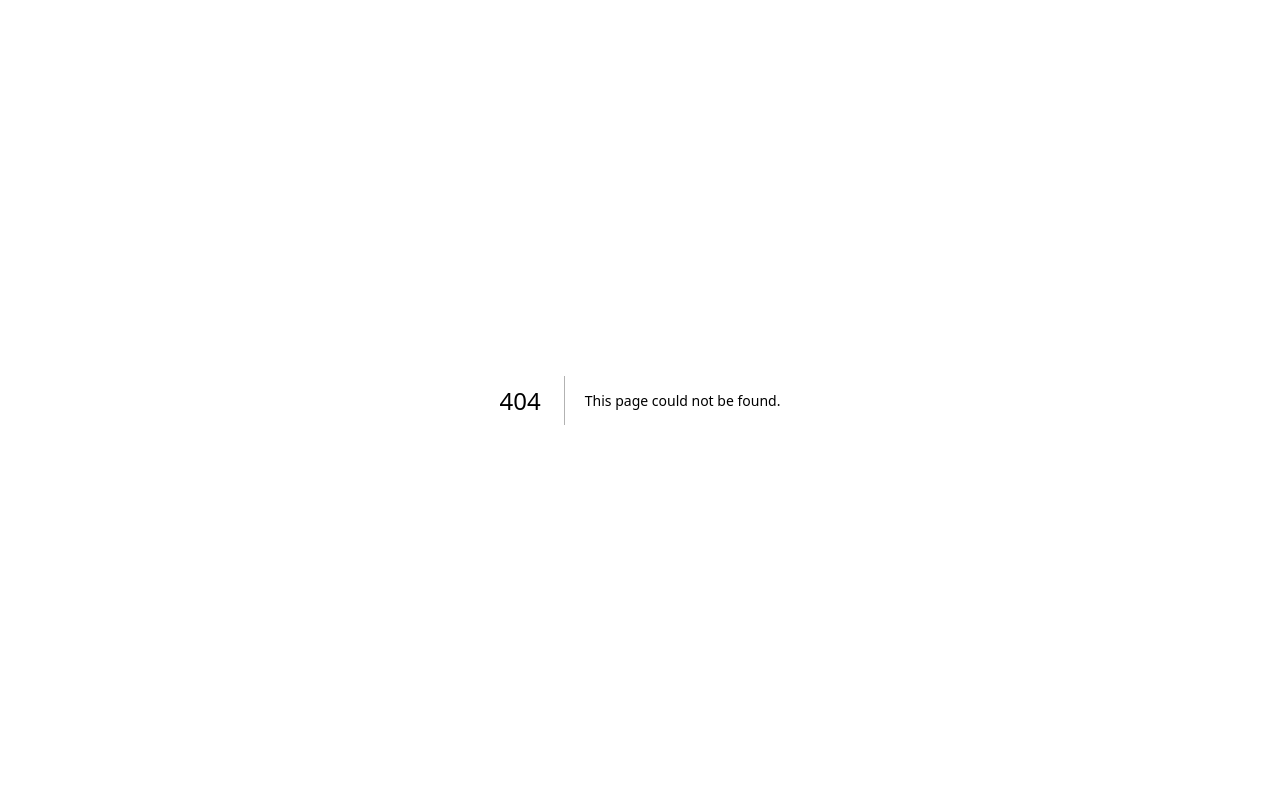
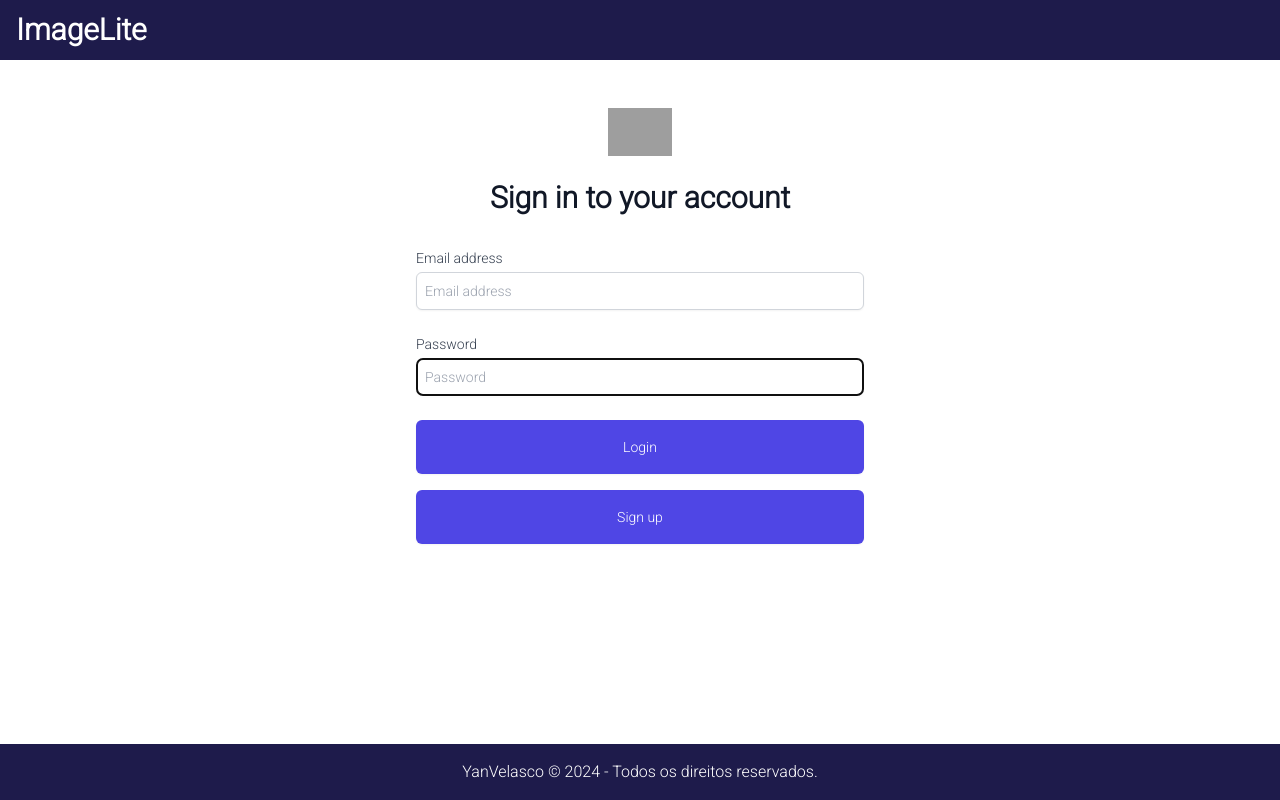
Before and after one commit to YanVelasco/imageLite, a Next.js app: page /login in a window 1280 px wide. Before the commit this address had no page. Built offline with nearby package versions, Linux system fonts and the light colour scheme; grey boxes are pictures that could not be loaded.

Commit message:
Creating the login page with the logical

```diff
--- /dev/null
+++ b/src/app/login/page.tsx
@@ -0,0 +1,116 @@
+'use client'
+
+import {RenderIf, TemplateDefault} from "@/components/templateDefault/Template";
+import {useState} from "react";
+import {Input} from "@/components/input/Input";
+import {Button} from "@/components/button/Button";
+
+export default function Login() {
+    const [isLoading, setIsLoading] = useState(false);
+    const [newUser, setNewUser] = useState(false);
+
+    return (
+        <TemplateDefault loading={isLoading}>
+            <div className="flex min-h-full flex-col justify-center px-6 py-12 lg:px-8">
+                <div className="sm:mx-auto sm:w-full sm:max-w-md">
+                    <img
+                        alt="Your Company"
+                        src="https://tailwindui.com/img/logos/mark.svg?color=indigo&shade=600"
+                        className="mx-auto h-12 w-auto"
+                    />
+                    <h2 className="mt-6 text-center text-3xl font-extrabold text-gray-900">
+                        {newUser ? 'Create an account' : 'Sign in to your account'}
+                    </h2>
+                </div>
+                <RenderIf condition={newUser}>
+                    <div className="mt-8 sm:mx-auto sm:w-full sm:max-w-md">
+                        <div className="bg-white py-8 px-4 shadow sm:rounded-lg sm:px-10">
+                            <div className="mb-4">
+                                <label htmlFor="name" className="block text-sm font-medium text-gray-700">
+                                    Name
+                                </label>
+                                <Input
+                                    id="name"
+                                    type="text"
+                                    placeholder="Name"
+                                    className="mt-1 block w-full border-gray-300 rounded-md shadow-sm focus:ring-indigo-500 focus:border-indigo-500 sm:text-sm"
+                                />
+                            </div>
+                        </div>
+                    </div>
+                </RenderIf>
+                <div className="mt-8 sm:mx-auto sm:w-full sm:max-w-md">
+                    <form className="space-y-6" action="#" method="POST">
+                        <div>
+                            <label htmlFor="email" className="block text-sm font-medium text-gray-700">
+                                Email address
+                            </label>
+                            <Input
+                                id="email"
+                                type="text"
+                                placeholder="Email address"
+                                className="mt-1 block w-full border-gray-300 rounded-md shadow-sm focus:ring-indigo-500 focus:border-indigo-500 sm:text-sm"
+                            />
+                        </div>
+                        <div>
+                            <label htmlFor="password" className="block text-sm font-medium text-gray-700">
+                                Password
+                            </label>
+                            <Input
+                                id="password"
+                                type="password"
+                                placeholder="Password"
+                                className="mt-1 block w-full border-gray-300 rounded-md shadow-sm focus:ring-indigo-500 focus:border-indigo-500 sm:text-sm"
+                            />
+                        </div>
+                        <RenderIf condition={newUser}>
+                            <div>
+                                <label htmlFor="passwordMatcher" className="block text-sm font-medium text-gray-700">
+                                    Repeat Password
+                                </label>
+                                <Input
+                                    id="passwordMatcher"
+                                    type="password"
+                                    placeholder="Repeat Password"
+                                    className="mt-1 block w-full border-gray-300 rounded-md shadow-sm focus:ring-indigo-500 focus:border-indigo-500 sm:text-sm"
+                                />
+                            </div>
+                        </RenderIf>
+                        <div>
+                            <RenderIf condition={newUser}>
+                                <button
+                                    type="submit"
+                                    className="w-full flex justify-center p-4 border border-transparent rounded-md shadow-sm text-sm font-medium text-white bg-indigo-600 hover:bg-indigo-700 focus:outline-none focus:ring-2 focus:ring-offset-2 focus:ring-indigo-500 mb-4"
+                                >
+                                    Sign up
+                                </button>
+                                <button
+                                    type="submit"
+                                    className="w-full flex justify-center p-4 border border-transparent rounded-md shadow-sm text-sm font-medium text-white bg-red-600 hover:bg-red-700 focus:outline-none focus:ring-2 focus:ring-offset-2 focus:ring-indigo-500"
+                                    onClick={() => setNewUser(false)}
+                                >
+                                    Cancel
+                                </button>
+                            </RenderIf>
+                            <RenderIf condition={!newUser}>
+                                <button
+                                    type="submit"
+                                    className="w-full flex justify-center p-4 border border-transparent rounded-md shadow-sm text-sm font-medium text-white bg-indigo-600 hover:bg-indigo-700 focus:outline-none focus:ring-2 focus:ring-offset-2 focus:ring-indigo-500 mb-4"
+                                >
+                                    Login
+                                </button>
+                                <button
+                                    type="submit"
+                                    className="w-full flex justify-center p-4 border border-transparent rounded-md shadow-sm text-sm font-medium text-white bg-indigo-600 hover:bg-indigo-700 focus:outline-none focus:ring-2 focus:ring-offset-2 focus:ring-indigo-500 mb-4"
+                                    onClick={() => setNewUser(true)}
+                                >
+                                    Sign up
+                                </button>
+                            </RenderIf>
+                        </div>
+                    </form>
+                </div>
+            </div>
+        </TemplateDefault>
+    );
+}
```
Also changed, not shown: src/components/input/Input.tsx (+4 -4 lines).
